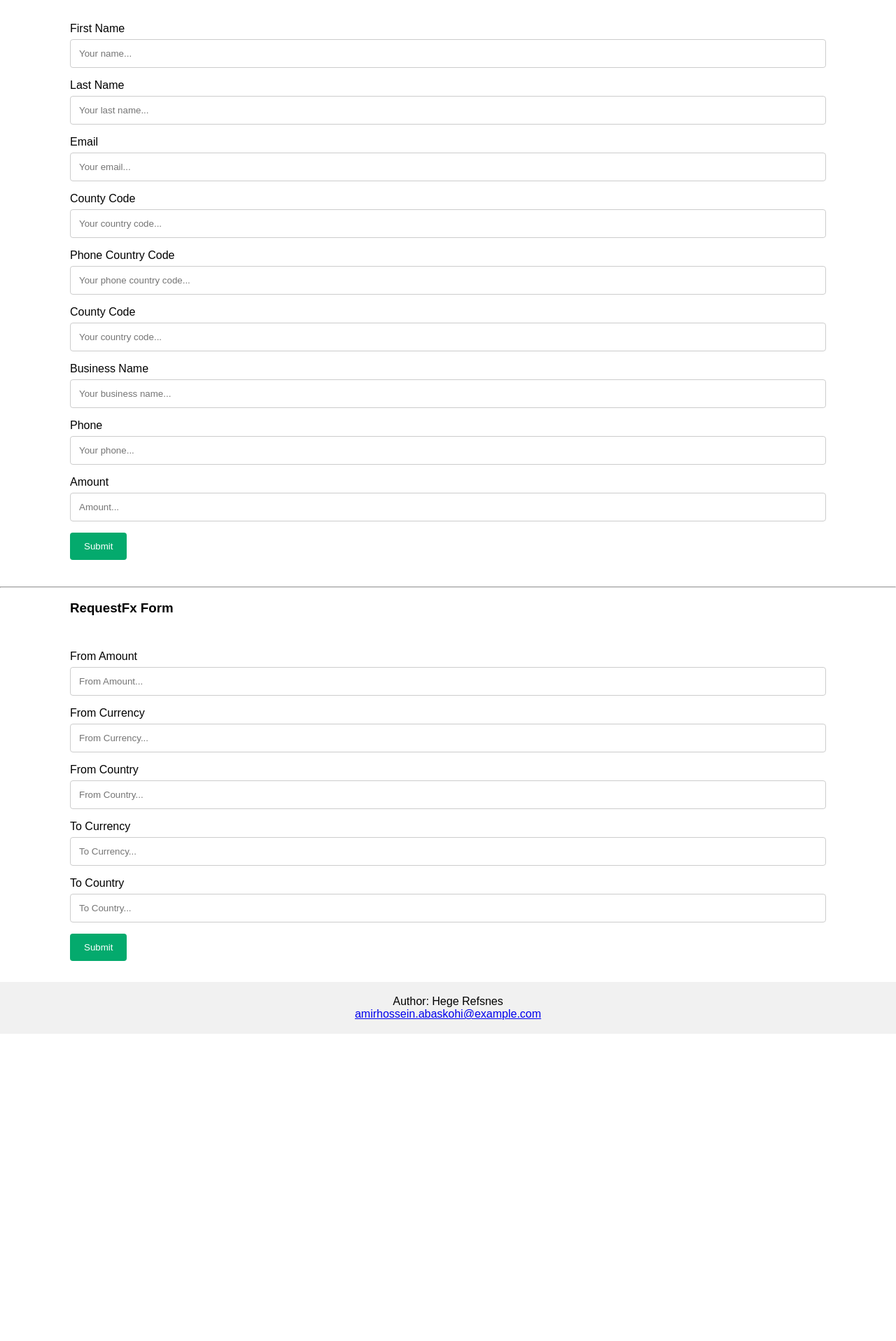
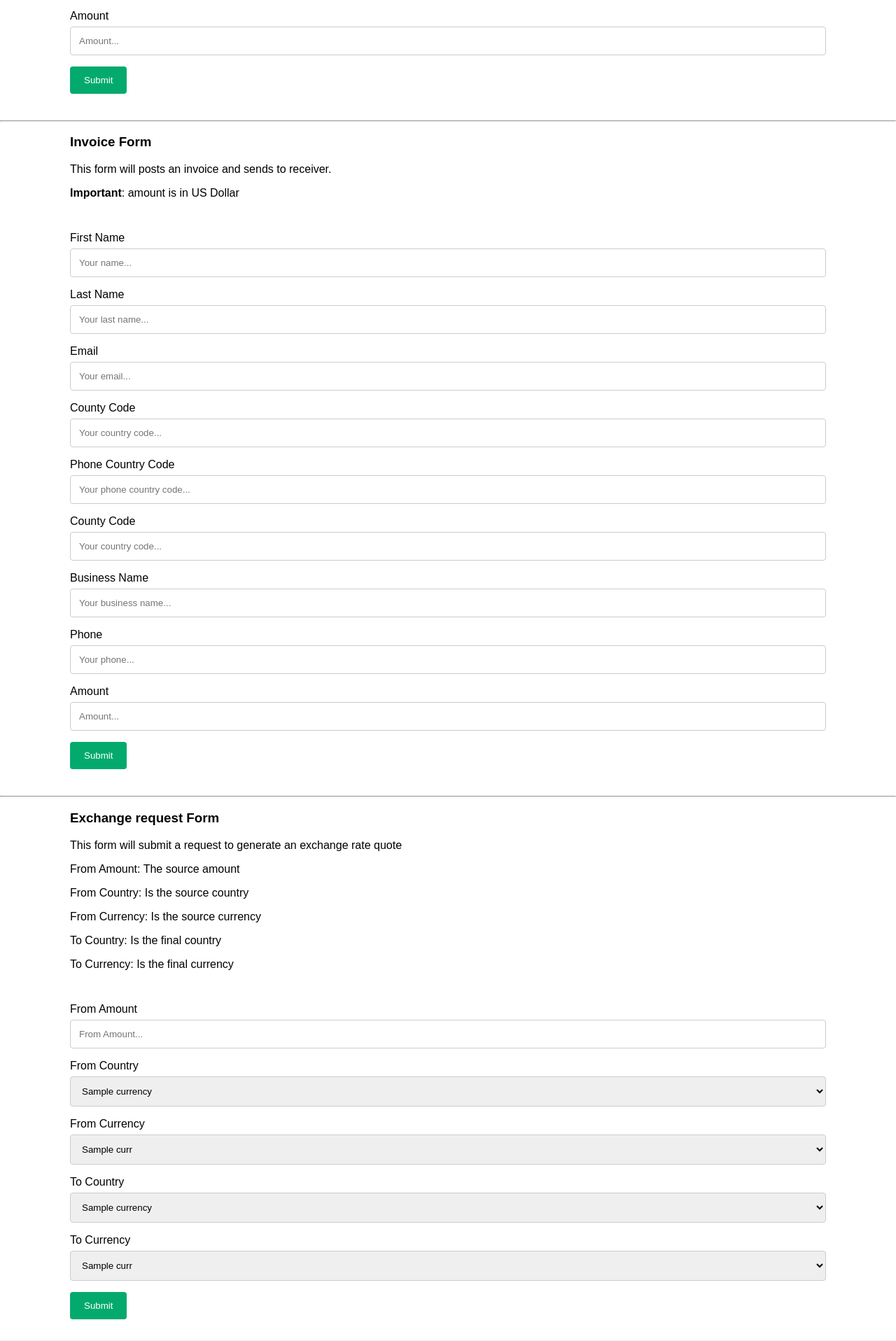
Before and after one commit to AmirAbaskohi/Veem-Payment-App, a Django app: template templates/payment.html in a window 1280 px wide. Shown: the part 1160-3076 px from the top of the page at 70% size. Before the commit the page ends 2637 px from the top, so only its background shows below. Run offline with Django 3.2, Linux system fonts and the light colour scheme; the template is opened without the code that fills it: most values are stand-ins (such as "Sample title", 1, 10 or a date in 2020).

Commit message:
Added valid currencies view.

```diff
--- a/payment_app/settings.py
+++ b/payment_app/settings.py
@@ -25,7 +25,7 @@ SECRET_KEY = '6edmnk@dhp=a+4q1j04a99yw3hsd40%u5i(zzn6fb$j3863(yk'
 # SECURITY WARNING: don't run with debug turned on in production!
 DEBUG = True
 
-ALLOWED_HOSTS = ['veem-p2p-payment.herokuapp.com', '127.0.0.1']
+ALLOWED_HOSTS = ['veem-p2p-payment.herokuapp.com', 'localhost']
 
 
 # Application definition
--- a/payment_app/urls.py
+++ b/payment_app/urls.py
@@ -15,7 +15,7 @@ Including another URLconf
 """
 from django.contrib import admin
 from django.urls import path
-from payment.views import paymentView, sendMoneyView, requestFxView, invoiceView
+from payment.views import paymentView, sendMoneyView, requestFxView, invoiceView, currenciesView
 
 urlpatterns = [
     path('admin/', admin.site.urls),
@@ -23,4 +23,5 @@ urlpatterns = [
     path('sendReq/', sendMoneyView),
     path('invoiceReq/', invoiceView),
     path('requestFxReq/', requestFxView),
+    path('currencies/', currenciesView)
 ]
--- a/templates/payment.html
+++ b/templates/payment.html
@@ -102,6 +102,21 @@ input[type=submit]:hover {
   padding-bottom: 30px;
   padding-right: 100px;
 }
+.button:link, .button:visited {
+  background-color: white;
+  color: black;
+  border: 2px solid green;
+  padding: 10px 20px;
+  text-align: center;
+  text-decoration: none;
+  display: inline-block;
+}
+
+.button:hover, .button:active {
+  background-color: green;
+  color: white;
+}
+
 </style>
 </head>
 <body>
@@ -121,9 +136,18 @@ input[type=submit]:hover {
   <p>Use below forms to do you payments.</p>
 </div>
 
+<h3 style="padding-left:100px">Valid currencies</h3>
+<p style="padding-left:100px">Using below link you can see each country supported by the system and their valid currencies.</p>
+<br style="padding-left:100px">
+<a href="/currencies" class="button" style="margin-left: 100px;">Get Currencies</a>
+
+<br />
+<br />
 <hr />
 
 <h3 style="padding-left: 100px;">Send Money Form</h3>
+<p style="padding-left: 100px;">You can send money using this form.</p>
+<p style="padding-left: 100px;"><b>Important</b>: amount is in US Dollar</p>
 
 <div class="container">
     <form action="/sendReq/" method="post"> {% csrf_token %}
@@ -161,6 +185,8 @@ input[type=submit]:hover {
 <hr />
 
 <h3 style="padding-left: 100px;">Invoice Form</h3>
+<p style="padding-left: 100px;">This form will posts an invoice and sends to receiver.</p>
+<p style="padding-left: 100px;"><b>Important</b>: amount is in US Dollar</p>
 
 <div class="container">
     <form action="/invoiceReq/" method="post"> {% csrf_token %}
@@ -197,31 +223,53 @@ input[type=submit]:hover {
 
 <hr />
 
-<h3 style="padding-left: 100px;">RequestFx Form</h3>
+<h3 style="padding-left: 100px;">Exchange request Form</h3>
+<p style="padding-left: 100px;">This form will submit a request to generate an exchange rate quote</p>
+<p style="padding-left: 100px;">From Amount: The source amount</p>
+<p style="padding-left: 100px;">From Country: Is the source country</p>
+<p style="padding-left: 100px;">From Currency: Is the source currency</p>
+<p style="padding-left: 100px;">To Country: Is the final country</p>
+<p style="padding-left: 100px;">To Currency: Is the final currency</p>
 
 <div class="container">
     <form action="/requestFxReq/" method="post"> {% csrf_token %}
       <label for="fromAmount">From Amount</label>
       <input type="text" id="fromAmount" name="fromAmount" placeholder="From Amount...">
 
+      <label for="fromCountry">From Country</label>
+      <select id="fromCountry" name="fromCountry">
+        {% for currency in currencies %}
+        <option value="{{ currency.country }}">{{ currency.countryName }}</option>
+        {% endfor %}
+      </select>
+
       <label for="fromCurrency">From Currency</label>
-      <input type="text" id="fromCurrency" name="fromCurrency" placeholder="From Currency...">
+      <select id="fromCurrency" name="fromCurrency">
+        {% for curr in currs %}
+        <option value="{{ curr }}">{{ curr }}</option>
+        {% endfor %}
+      </select>
 
-      <label for="fromCountry">From Country</label>
-      <input type="text" id="fromCountry" name="fromCountry" placeholder="From Country...">
+      <label for="toCountry">To Country</label>
+      <select id="toCountry" name="toCountry">
+        {% for currency in currencies %}
+        <option value="{{ currency.country }}">{{ currency.countryName }}</option>
+        {% endfor %}
+      </select>
 
       <label for="toCurrency">To Currency</label>
-      <input type="text" id="toCurrency" name="toCurrency" placeholder="To Currency...">
-
-      <label for="toCountry">To Country</label>
-      <input type="text" id="toCountry" name="toCountry" placeholder="To Country...">
+      <select id="toCurrency" name="toCurrency">
+        {% for curr in currs %}
+        <option value="{{ curr }}">{{ curr }}</option>
+        {% endfor %}
+      </select>
 
       <input type="submit" value="Submit">
     </form>
   </div>
 
 <footer>
-    <p>Author: Hege Refsnes<br>
+    <p>Author:Amrhossein Abaskohi<br>
     <a href="mailto:amirhossein.abaskohi@gmail.com">amirhossein.abaskohi@example.com</a></p>
 </footer>
 
```
Also changed, not shown: payment/views.py (+31 -3 lines), templates/currencies.html (added, +42 -0 lines).
